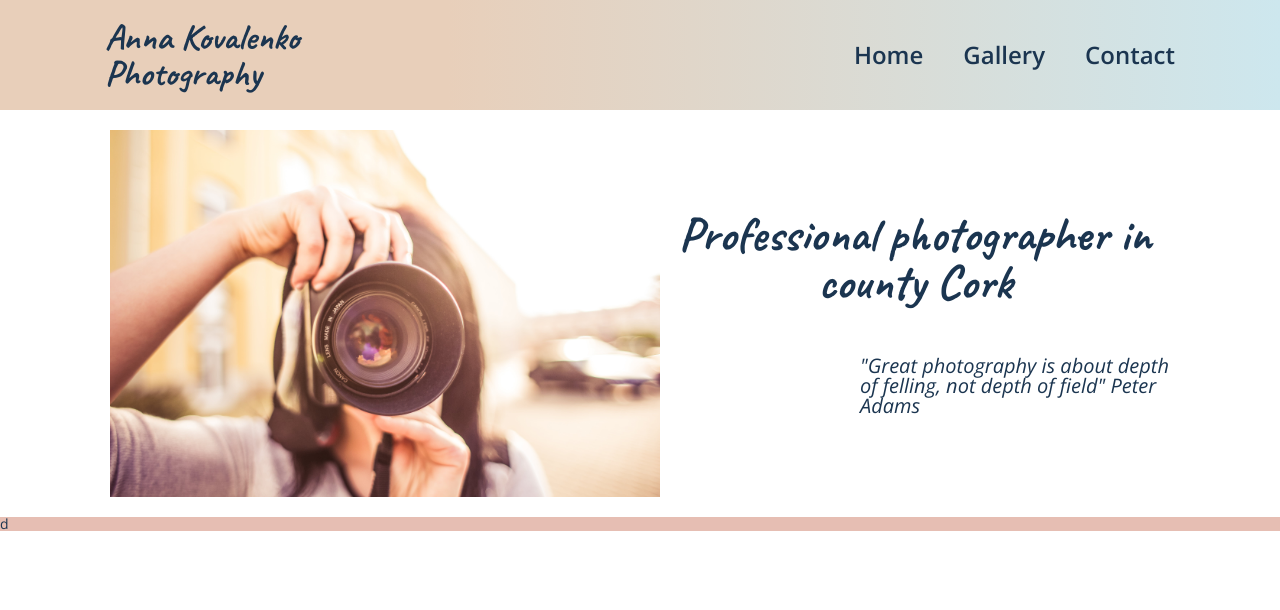
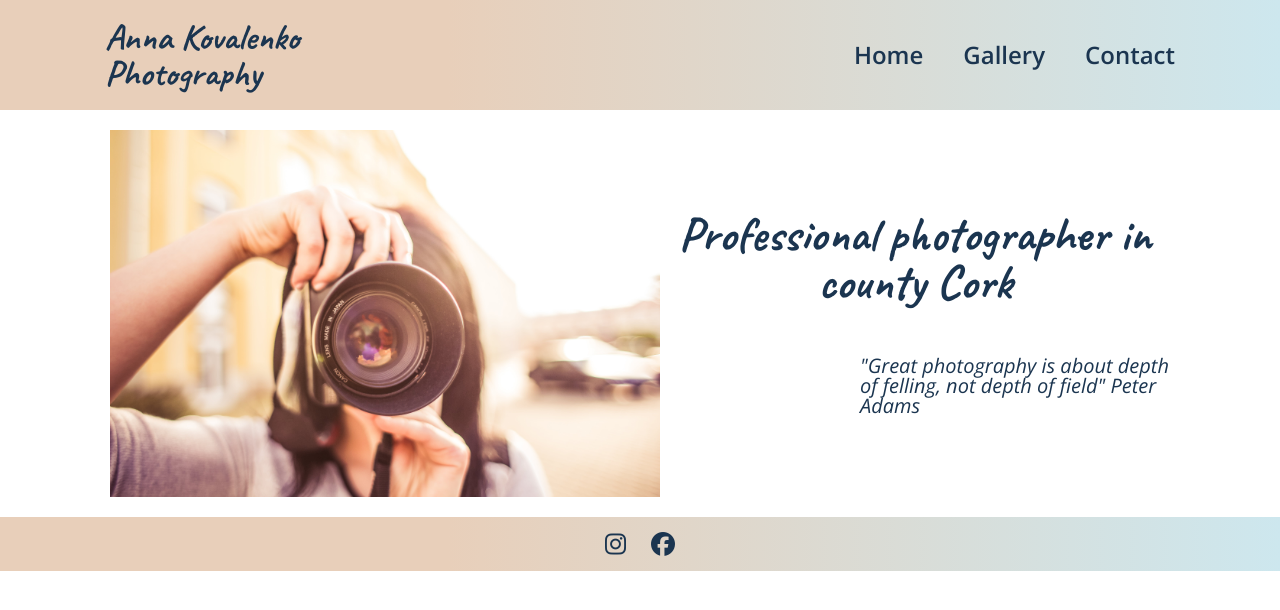
Before and after one commit to OleksiiKova/kovalenko-photography, a plain HTML site: page index.html in a window 1280 px wide. Drawn offline with nearby package versions, Linux system fonts and the light colour scheme.

Commit message:
Add social media links and style it

```diff
--- a/assets/css/style.css
+++ b/assets/css/style.css
@@ -182,6 +182,20 @@ header {
 }
 
 footer {
-    background-color: #E6beb3;
+    background: rgb(232, 207, 186);
+    background: linear-gradient(90deg, rgba(232, 207, 186, 1) 35%, rgba(205, 231, 238, 1) 100%);
+    min-height: 40px;
+}
 
+.social-media__list {
+    display: flex;
+    justify-content: space-between;
+    padding: 15px;
+    width: 100px;
+    margin: 0 auto;
 }
+
+.social-media__item i {
+    font-size: 24px;
+    color: #1B3550;
+}
--- a/index.html
+++ b/index.html
@@ -36,14 +36,31 @@
                 <img class="intro__image" src="assets/images/pexels-picjumbocom-225227.jpg" alt="">
                 <div class="intro__text">
                     <h1 class="intro__title">Professional photographer in county Cork</h1>
-                    <p class="intro__quote">"Great photography is about depth of felling, not depth of field" Peter Adams</p>
+                    <p class="intro__quote">"Great photography is about depth of felling, not depth of field" Peter
+                        Adams</p>
                 </div>
             </section>
         </main>
         <footer>
-            d
+            <div class="social-media _container">
+                <ul class="social-media__list">
+                    <li class="social-media__item">
+                        <a class="social-media__instagram" target="_blank" rel="noopener"
+                            aria-label="Visit my instagram page (opens in a new tab)"
+                            href="https://www.instagram.com/anna_k.o.v.a.l.e.n.k.o/"><i
+                                class="fa-brands fa-instagram"></i></a>
+                    </li>
+                    <li class="social-media__item">
+                        <a class="social-media__facebook" target="_blank" rel="noopener"
+                            aria-label="Visit my facebook page (opens in a new tab)"
+                            href="https://www.facebook.com/anna.bugaevska"><i class="fa-brands fa-facebook"></i></a>
+                    </li>
+                </ul>
+            </div>
         </footer>
     </div>
+    <!-- Font awesome kit -->
+    <script src="https://kit.fontawesome.com/1e754c32b5.js" crossorigin="anonymous"></script>
 </body>
 
 </html>
```
